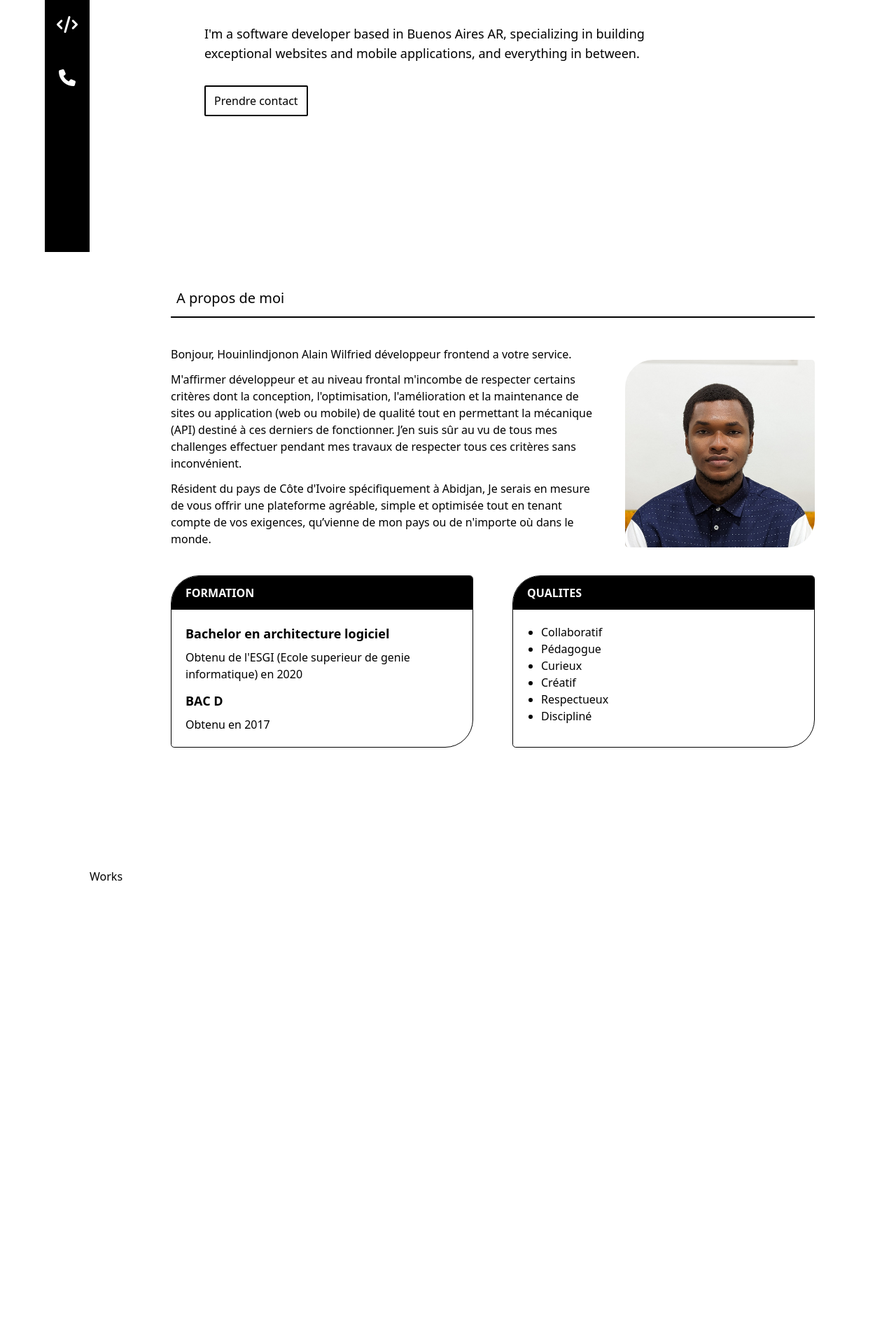
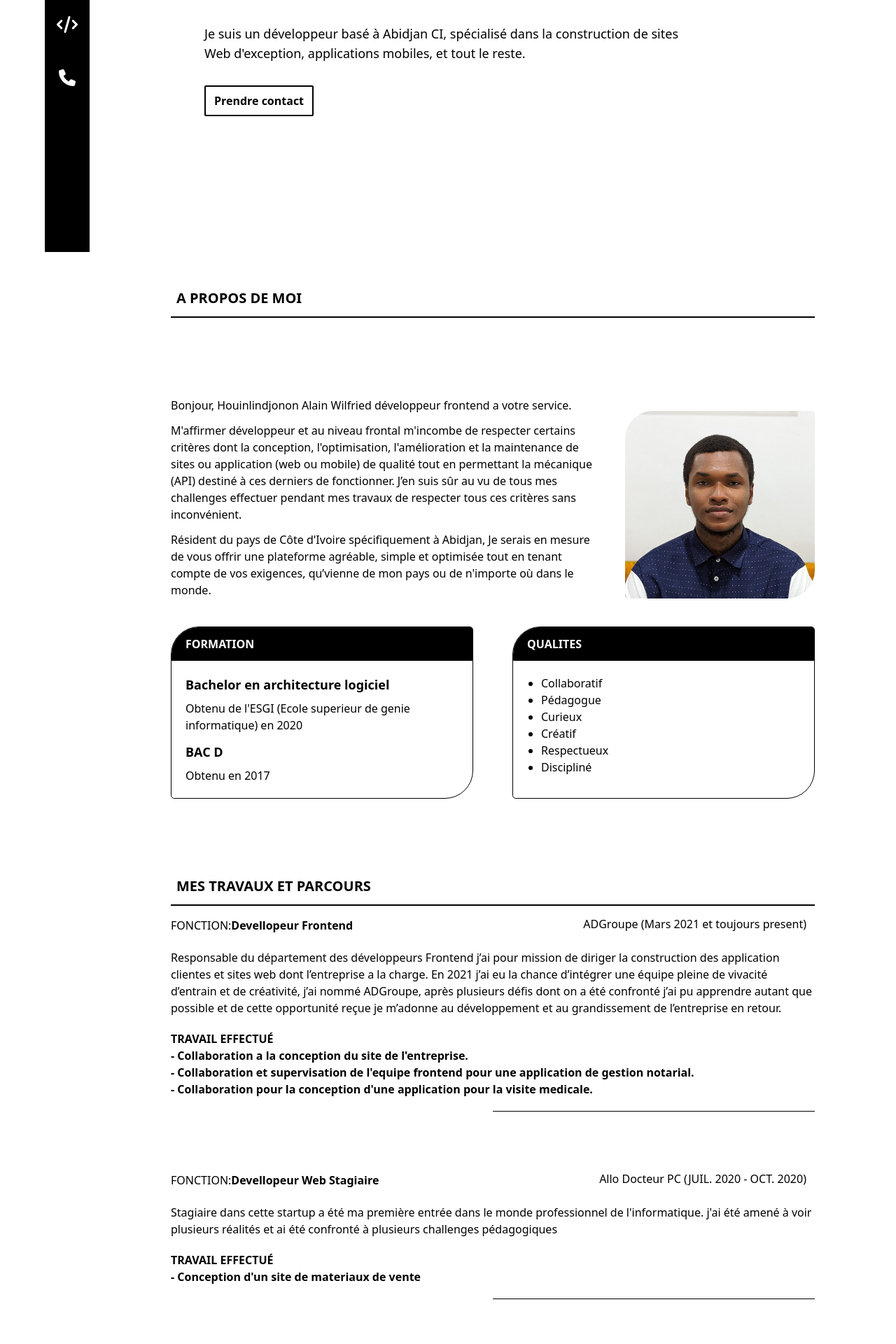
Before and after one commit to Willer258/My-Last-PortFolio, a Next.js app: page / in a window 1280 px wide. Shown: the part 440-2360 px from the top of the page at 70% size. Built offline with nearby package versions, Linux system fonts and the light colour scheme.

Commit message:
ajout de la section works

```diff
--- a/components/Layouts/SideNav/SidNavSubComponent/Navigation/index.tsx
+++ b/components/Layouts/SideNav/SidNavSubComponent/Navigation/index.tsx
@@ -1,5 +1,5 @@
+import { links } from "@/utils/links";
 import React from "react";
-import { links } from "../../../../../utils/link";
 import PagesLinks from "./PagesLinks";
 
 const Navigation = () => {
--- a/components/SectionsComponents/Contacts/index.tsx
+++ b/components/SectionsComponents/Contacts/index.tsx
@@ -2,7 +2,7 @@ import React from "react";
 
 const Contacts = () => {
   return (
-    <div className="h-screen" id="contact">
+    <div className="h-screen bg-black" id="contact">
       Contacts
     </div>
   );
--- a/components/SectionsComponents/HomeSection/index.tsx
+++ b/components/SectionsComponents/HomeSection/index.tsx
@@ -5,6 +5,16 @@ import Button from "../../Shared/Button";
 function HomeSection() {
   return (
     <div id="home" className="h-screen lg:w-3/4 mx-auto px-2 md:px-5">
+      <a
+        href="https://firebasestorage.googleapis.com/v0/b/mon-portfolio-7cb39.appspot.com/o/cv.pdf?alt=media&token=35322b94-a4e4-4416-b035-aa4e836f786f"
+        target="_blank"
+        rel="noopener noreferrer"
+      >
+        {" "}
+        <Button className="absolute top-5 right-5 uppercase">
+          Recuperer mon CV
+        </Button>
+      </a>
 
       <div className="flex justify-start h-full w-full items-center">
         <div className="space-y-5 md:space-y-8">
@@ -16,9 +26,9 @@ function HomeSection() {
             Concepteur de site web, d'appli web et mobile.
           </h2>
           <p className="lg:text-lg w-5/6">
-            I'm a software developer based in Buenos Aires AR, specializing in
-            building exceptional websites and mobile applications, and
-            everything in between.
+            Je suis un développeur basé à Abidjan CI, spécialisé dans la
+            construction de sites Web d'exception, applications mobiles, et tout
+            le reste.
           </p>
 
           <Button type="outlined">Prendre contact</Button>
--- a/components/SectionsComponents/Profil/index.tsx
+++ b/components/SectionsComponents/Profil/index.tsx
@@ -8,22 +8,23 @@ const Profil = () => {
     <div id="profil" className="lg:h-screen lg:w-5/6 mx-auto px-2 md:px-5">
       <div className="w-full border-b-2 border-black px-2 py-3 ">
         {" "}
-        <h2 className="text-xl"> A propos de moi</h2>
+        <h2 className="text-xl uppercase font-semibold"> A propos de moi</h2>
       </div>
-      <div className="flex flex-col font-medium lg:flex-row space-y-5 items-center lg:space-x-10  mt-10">
+      <div className="flex flex-col h-full justify-center">
+        <div className="flex flex-col font-medium lg:flex-row space-y-5 items-center lg:space-x-10  ">
           <div className="space-y-3 lg:w-3/4 self-center">
             <p>
-            Bonjour, Houinlindjonon Alain Wilfried développeur frontend a votre
-            service.
+              Bonjour, Houinlindjonon Alain Wilfried développeur frontend a
+              votre service.
             </p>
             <p>
               M'affirmer développeur et au niveau frontal m'incombe de respecter
-            certains critères dont la conception, l'optimisation, l'amélioration
-            et la maintenance de sites ou application (web ou mobile) de qualité
-            tout en permettant la mécanique (API) destiné à ces derniers de
-            fonctionner. J’en suis sûr au vu de tous mes challenges effectuer
-            pendant mes travaux de respecter tous ces critères sans
-            inconvénient.
+              certains critères dont la conception, l'optimisation,
+              l'amélioration et la maintenance de sites ou application (web ou
+              mobile) de qualité tout en permettant la mécanique (API) destiné à
+              ces derniers de fonctionner. J’en suis sûr au vu de tous mes
+              challenges effectuer pendant mes travaux de respecter tous ces
+              critères sans inconvénient.
             </p>
             <p>
               Résident du pays de Côte d'Ivoire spécifiquement à Abidjan, Je
@@ -82,6 +83,7 @@ const Profil = () => {
           </div>
         </div>
       </div>
+    </div>
   );
 };
 
--- a/components/SectionsComponents/Skills/index.tsx
+++ b/components/SectionsComponents/Skills/index.tsx
@@ -2,8 +2,10 @@ import React from "react";
 
 const Skills = () => {
   return (
-    <div className="h-screen" id="skills">
-      Skills
+    <div className="lg:h-screen  lg:w-5/6 mx-auto px-2 md:px-5" id="skills">
+      <div className="w-full border-b-2 border-black px-2 py-3 ">
+        <h2 className="text-xl uppercase font-semibold">Mes competences</h2>
+      </div>
     </div>
   );
 };
--- /dev/null
+++ b/components/SectionsComponents/Works/SubComponents/Work.tsx
@@ -0,0 +1,37 @@
+import React from "react";
+
+interface IWork {
+  fonction: string;
+  entreprise: string;
+  date: string;
+  description?: string;
+  tasks: string[];
+}
+const Work = ({ fonction, entreprise, date, description, tasks }: IWork) => {
+  return (
+    <div className="flex py-5 flex-col space-y-5 items-end md:items-start md:text-left super-border">
+      <div className="flex lg:items-center w-full justify-between flex-col-reverse space-y-3 md:space-y-0 md:flex-row">
+        <span>
+          FONCTION:
+          <span className="font-semibold">{fonction}</span>
+        </span>
+        <h3 className="  text-right font-medium border-black underline md:no-underline md:self-end inline md:pb-1 md:pr-3">
+          {entreprise} <br className="md:hidden " /> ({date})
+        </h3>
+      </div>
+
+      <p>{description}</p>
+
+      <div className="w-full">
+        <h3 className="uppercase font-semibold">Travail Effectué</h3>
+        <ul className="font-semibold ">
+          {tasks.map((task, index) => (
+            <li key={index}>- {task}</li>
+          ))}
+        </ul>
+      </div>
+    </div>
+  );
+};
+
+export default Work;
--- a/components/SectionsComponents/Works/index.tsx
+++ b/components/SectionsComponents/Works/index.tsx
@@ -1,9 +1,105 @@
+/* eslint-disable react/no-unescaped-entities */
+import { works } from "@/utils/works";
 import React from "react";
+import Work from "./SubComponents/Work";
 
 const Works = () => {
   return (
-    <div className="h-screen " id="works">
-      Works
+    <div id="works" className="lg:h-screen  lg:w-5/6 mx-auto px-2 md:px-5">
+      <div className="w-full border-b-2 border-black px-2 py-3 ">
+        {" "}
+        <h2 className="text-xl uppercase font-semibold">
+          Mes travaux et parcours
+        </h2>
+      </div>
+      <div className="space-y-16  flex flex-col justify-center  h-full">
+        {works.map((work, index) => (
+          <Work
+            date={work.date}
+            entreprise={work.entreprise}
+            fonction={work.fonction}
+            tasks={work.tasks}
+            description={work.description}
+            key={index}
+          />
+        ))}
+        {/* <div className="flex flex-col space-y-5 items-end md:items-start md:text-left">
+          <div className="flex lg:items-center w-full justify-between flex-col-reverse space-y-3 md:space-y-0 md:flex-row">
+            <span>
+              FONCTION:{" "}
+              <span className="font-semibold">Devellopeur Frontend</span>
+            </span>
+            <h3 className="md:border-b   text-right font-medium border-black underline md:no-underline md:self-end inline md:pb-1 md:pr-3">
+              ADGroupe <br className="md:hidden " /> (Mars 2021 et toujours
+              present )
+            </h3>
+          </div>
+
+          <p>
+            Responsable du département des développeurs Frontend j’ai pour
+            mission de diriger la construction des application clientes et sites
+            web dont l’entreprise a la charge. En 2021 j’ai eu la chance
+            d’intégrer une équipe pleine de vivacité d’entrain et de créativité,
+            j’ai nommé ADGroupe, après plusieurs défis dont on a été confronté
+            j’ai pu apprendre autant que possible et de cette opportunité reçue
+            je m’adonne au développement et au grandissement de l’entreprise en
+            retour.
+          </p>
+
+          <div className="w-full">
+            <h3 className="uppercase font-semibold">Travail Effectué</h3>
+            <ul className="font-semibold ">
+              <li>- Collaboration a la conception du site de l'entreprise.</li>
+              <li>
+                - Collaboration et supervisation de l'equipe frontend pour une
+                application de gestion notarial.
+              </li>
+              <li>
+                - Collaboration pour la conception d'une application pour la
+                visite medicale.
+              </li>
+            </ul>
+          </div>
+        </div>
+        <div className="flex flex-col space-y-5 items-end md:items-start md:text-left">
+          <div className="flex lg:items-center w-full justify-between flex-col-reverse space-y-3 md:flex-row">
+            <span>
+              FONCTION:{" "}
+              <span className="font-semibold">Devellopeur Web Stagiaire</span>
+            </span>
+            <h3 className="md:border-b   text-right font-medium border-black underline md:no-underline md:self-end inline md:pb-1 md:pr-3">
+              Allo Docteur PC <br className="md:hidden " /> (JUIL. 2020 - OCT.
+              2020 )
+            </h3>
+          </div>
+
+          <p>
+            Responsable du département des développeurs Frontend j’ai pour
+            mission de diriger la construction des application clientes et sites
+            web dont l’entreprise a la charge. En 2021 j’ai eu la chance
+            d’intégrer une équipe pleine de vivacité d’entrain et de créativité,
+            j’ai nommé ADGroupe, après plusieurs défis dont on a été confronté
+            j’ai pu apprendre autant que possible et de cette opportunité reçue
+            je m’adonne au développement et au grandissement de l’entreprise en
+            retour.
+          </p>
+
+          <div className="w-full">
+            <h3 className="uppercase font-semibold">Travail Effectué</h3>
+            <ul className="font-semibold ">
+              <li>- Collaboration a la conception du site de l'entreprise.</li>
+              <li>
+                - Collaboration et supervisation de l'equipe frontend pour une
+                application de gestion notarial.
+              </li>
+              <li>
+                - Collaboration pour la conception d'une application pour la
+                visite medicale.
+              </li>
+            </ul>
+          </div>
+        </div> */}
+      </div>
     </div>
   );
 };
--- a/components/Shared/Button.tsx
+++ b/components/Shared/Button.tsx
@@ -11,7 +11,7 @@ interface IButton {
 function Button({ children, icon, className, type, isWhite }: IButton) {
   return (
     <button
-      className={`rounded-sm duration-300  ${className ?? ""} ${
+      className={`rounded-sm duration-300 font-semibold ${className ?? ""} ${
         type == "outlined"
           ? ` border-2${
               isWhite
--- a/styles/globals.css
+++ b/styles/globals.css
@@ -9,5 +9,18 @@ html {
 .radius {
   border-radius: 2.5rem 0.3rem 2.5rem 0.3rem;
   /* border: 0.1px solid rgba(0, 0, 0, 0.356); */
+}
 
+.super-border {
+  position: relative;
 }
+.super-border::after {
+  content: "";
+  display: block;
+  width: 50%;
+  height: 1px;
+  background: black;
+  position: absolute;
+  bottom: 0;
+  right: 0;
+}
--- /dev/null
+++ b/utils/works.ts
@@ -0,0 +1,30 @@
+export const works = [
+  {
+    fonction: "Devellopeur Frontend",
+    entreprise: "ADGroupe",
+    date: "Mars 2021 et toujours present",
+    description:
+      "Responsable du département des développeurs Frontend j’ai pour mission de diriger la construction des application clientes et sites web dont l’entreprise a la charge. En 2021 j’ai eu la chance d’intégrer une équipe pleine de vivacité d’entrain et de créativité, j’ai nommé ADGroupe, après plusieurs défis dont on a été confronté j’ai pu apprendre autant que possible et de cette opportunité reçue je m’adonne au développement et au grandissement de l’entreprise en retour.",
+    tasks: [
+      "Collaboration a la conception du site de l'entreprise.",
+      "Collaboration et supervisation de l'equipe frontend pour une application de gestion notarial.",
+      "Collaboration pour la conception d'une application pour la visite medicale.",
+    ],
+  },
+  {
+    fonction: "Devellopeur Web Stagiaire",
+    entreprise: "Allo Docteur PC",
+    date: "JUIL. 2020 - OCT. 2020",
+    description:
+      "Stagiaire dans cette startup a été ma première entrée dans le monde professionnel de l'informatique. j'ai été amené à voir plusieurs réalités et ai été confronté à plusieurs challenges pédagogiques",
+    tasks: ["Conception d'un site de materiaux de vente"],
+  },
+
+  {
+    fonction: "Devellopeur Web ",
+    entreprise: "Tiers",
+    date: "En permanence",
+    description: "Amené a concevoir des sites et application au besoin",
+    tasks: ["Conception d'une plateforme web pour une eglise"],
+  },
+];
```
Also changed, not shown: utils/links.ts (renamed from utils/link.tsx). Lines whose indentation alone changed are shown as unchanged.
